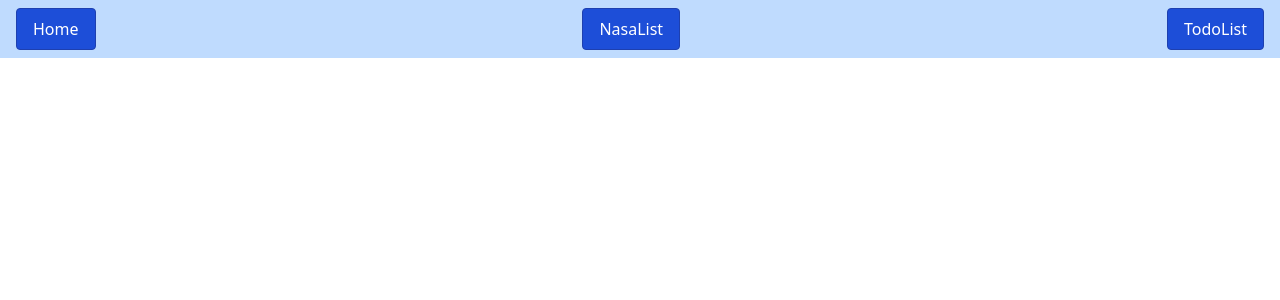
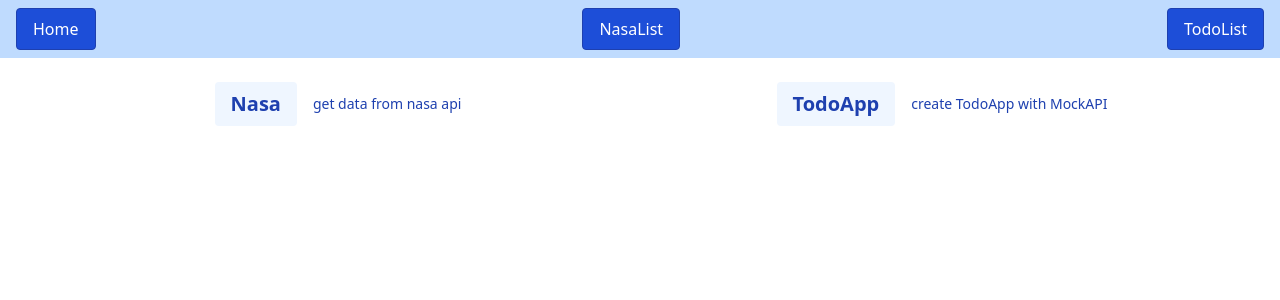
Before and after one commit to hhznmrnayeri/ReactPractice1, a React (Vite) app in the folder React-TS/: page / in a window 1280 px wide. Shown: the top 300 px of the page. Built offline with nearby package versions, Linux system fonts and the light colour scheme.

Commit message:
add details of pages in home page

```diff
--- a/React-TS/src/App.tsx
+++ b/React-TS/src/App.tsx
@@ -7,6 +7,20 @@ function App() {
   return (
     <>
       <Nav />
+      <div className="flex items-start gap-14 mt-6 px-16 w-full">
+        <div className="flex items-center gap-4 justify-center w-full">
+          <h3 className="font-extrabold text-xl bg-blue-50 px-4 py-2 rounded text-blue-800">
+            Nasa
+          </h3>
+          <p className="text-sm text-blue-800">get data from nasa api</p>
+        </div>
+        <div className="flex items-center gap-4 justify-center w-full">
+          <h3 className="font-extrabold text-xl bg-blue-50 px-4 py-2 rounded text-blue-800">
+            TodoApp
+          </h3>
+          <p className="text-sm text-blue-800">create TodoApp with MockAPI</p>
+        </div>
+      </div>
       {router}
     </>
   );
```
